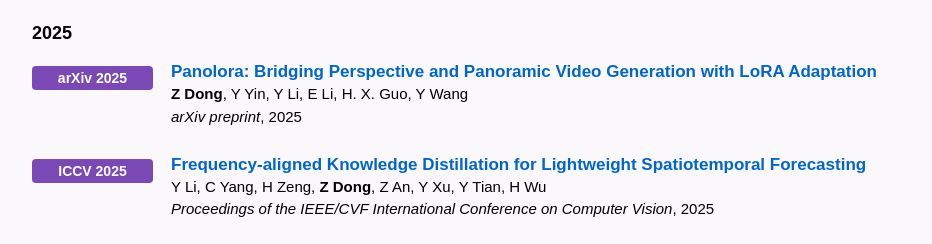
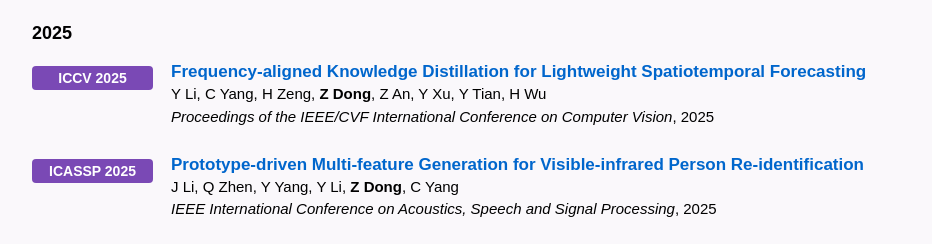
Before and after one commit to ZeUDong/ZeUDong.github.io, a plain HTML site: page index.html in a window 1280 px wide. Shown: the part 1209-1453 px from the top of the page, without its empty margins (158-1090 px from the left). Drawn offline with Linux system fonts and the light colour scheme.

Commit message:
Update index.html

```diff
--- a/index.html
+++ b/index.html
@@ -132,21 +132,6 @@
       <h3>2025</h3>
 
       <div class="publication">
-        <span class="tag">arXiv 2025</span>
-        <div class="pub-info">
-          <a class="pub-title" href="#" target="_blank">
-            Panolora: Bridging Perspective and Panoramic Video Generation with LoRA Adaptation
-          </a>
-          <p>
-            <b>Z Dong</b>, Y Yin, Y Li, E Li, H. X. Guo, Y Wang
-          </p>
-          <p>
-            <i>arXiv preprint</i>, 2025
-          </p>
-        </div>
-      </div>
-
-      <div class="publication">
         <span class="tag">ICCV 2025</span>
         <div class="pub-info">
           <a class="pub-title" href="#" target="_blank">
```
